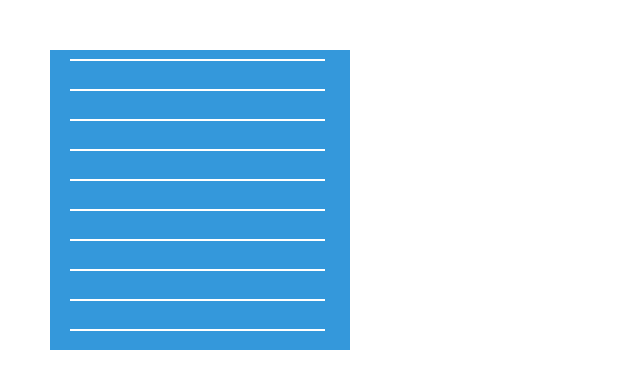
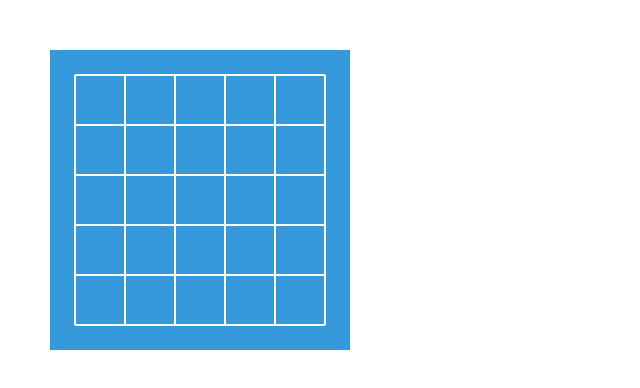
Before and after one commit to EHB-MCT/dev1-exercises-LouiseToThanh, a plain HTML site: page index.html in a window 1280 px wide. Shown: the whole page, without its empty margins (0-640 px from the left). Drawn offline with Linux system fonts and the light colour scheme.

Commit message:
opl.oef3.1-b

```diff
--- /dev/null
+++ b/3-iteration-while/3-1-b.js
@@ -0,0 +1,24 @@
+"use strict";
+import context from "../../scripts/context.js";
+import * as Utils from "../../scripts/utils.js";
+
+draw();
+
+function draw() {
+    context.lineWidth = 2;
+    context.strokeStyle = "white";
+    context.fillStyle = "#3498DB";
+    context.fillRect(50, 50, 300, 300);
+    drawGrid();
+}
+
+function drawGrid() {
+    let i = 0;
+    while (i <= 6) {
+        let x = i*50 + 25;
+        let y = x;
+        Utils.drawLines(75, y , 325, y);
+        Utils.drawLines(x, 75,x, 325);
+        i = i + 1 ;
+    }
+}
--- a/index.html
+++ b/index.html
@@ -1,7 +1,7 @@
 <html>
 
 <head>
-    <script src="3-iteration-while/3-1-a.js" type="module"></script>
+    <script src="3-iteration-while/3-1-b.js" type="module"></script>
     <link rel="stylesheet" type="text/css" href="styles/index.css" />
 </head>
 
```
